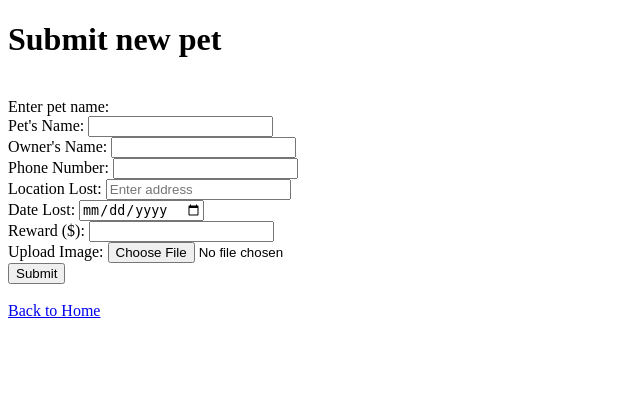
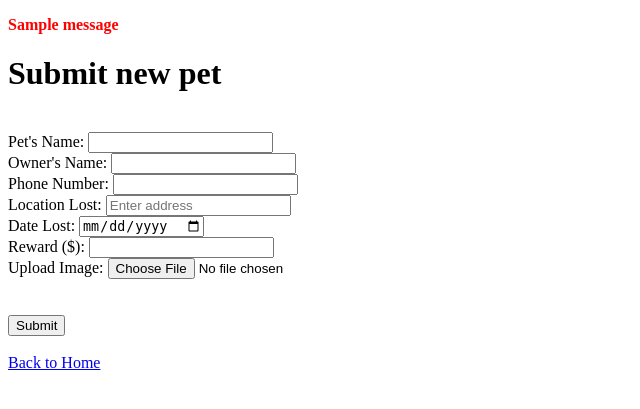
Before and after one commit to edyau1024/LostPetApp, a Flask app: page /submit in a window 1280 px wide. Shown: the top 409 px of the page, without its empty margins (0-640 px from the left). Run offline with Flask 3, Linux system fonts and the light colour scheme; tables that the repository leaves empty hold one stand-in row (values such as "Sample post"); one stand-in notice (Sample message) is shown; parts of the project's set-up code (start-up, migrations or seed data) failed here and were passed over; some libraries are stand-ins or nearby versions.

Commit message:
Update form.html

```diff
--- a/templates/form.html
+++ b/templates/form.html
@@ -1,3 +1,6 @@
+
+
+
 <!DOCTYPE html>
 <html>
 <head>
@@ -5,11 +8,31 @@
     <script src="https://maps.googleapis.com/maps/api/js?key={{ google_api_key }}&libraries=places"></script>
 </head>
 <body>
+
+{% with messages = get_flashed_messages() %}
+  {% if messages %}
+    <ul class="flashes">
+      {% for message in messages %}
+        <li>{{ message }}</li>
+      {% endfor %}
+    </ul>
+  {% endif %}
+{% endwith %}
+
+<style>
+  .flashes {
+    color: red;
+    font-weight: bold;
+    list-style-type: none;
+    padding: 0;
+  }
+</style>
+
     <h1>Submit new pet</h1><br>
-    Enter pet name:<br>
+
 <form method="POST" enctype="multipart/form-data">
     <label>Pet's Name:</label>
-    <input type="text" name="pet_name" required><br>
+    <input type="text" name="pet_name" required minlength="2"><br>
 
     <label>Owner's Name:</label>
     <input type="text" name="owner_name" required><br>
@@ -28,6 +51,21 @@
 
     <label>Upload Image:</label>
     <input type="file" name="image"><br>
+
+    <img id="preview" src="#" alt="Image preview" style="display:none; max-width:200px;"><br><br>
+
+<script>
+  document.querySelector('input[name="image"]').addEventListener('change', function (e) {
+    const reader = new FileReader();
+    reader.onload = function (e) {
+      const preview = document.getElementById('preview');
+      preview.src = e.target.result;
+      preview.style.display = 'block';
+    };
+    reader.readAsDataURL(this.files[0]);
+  });
+</script>
+
 
     <button type="submit">Submit</button>
 
```
